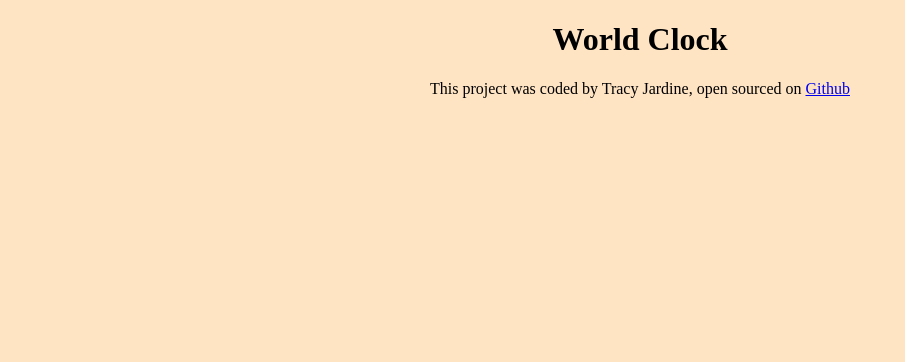
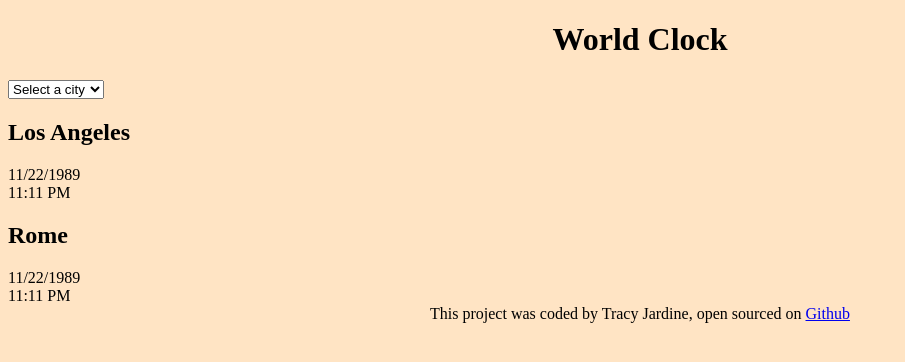
Before and after one commit to tcjardine/world-clock, a plain HTML site: page index.html in a window 1280 px wide. Shown: the whole page, without its empty margins (0-905 px from the left). Drawn offline with Linux system fonts and the light colour scheme.

Commit message:
Added basic HTML structure

```diff
--- a/index.html
+++ b/index.html
@@ -7,7 +7,30 @@
     <title>World Clock - Tracy Jardine</title>
   </head>
   <body>
-    <h1>World Clock</h1>
+    <div class="container">
+      <h1>World Clock</h1>
+
+      <select>
+        <option value="">Select a city</option>
+        <option value="los angeles">Los Angeles</option>
+        <option value="rome">Rome</option>
+        <option value="signapore">Singapore</option>
+        <option value="auckland">Auckland</option>
+      </select>
+
+      <div class="city">
+        <h2>Los Angeles</h2>
+        <div class="date">11/22/1989</div>
+        <div class="time">11:11 PM</div>
+      </div>
+
+      <div class="city">
+        <h2>Rome</h2>
+        <div class="date">11/22/1989</div>
+        <div class="time">11:11 PM</div>
+      </div>
+
+    </div>
     <footer>
       This project was coded by Tracy Jardine, open sourced on
       <a href="http://github.com/tcjardine/world-clock" target="_blank"
```
